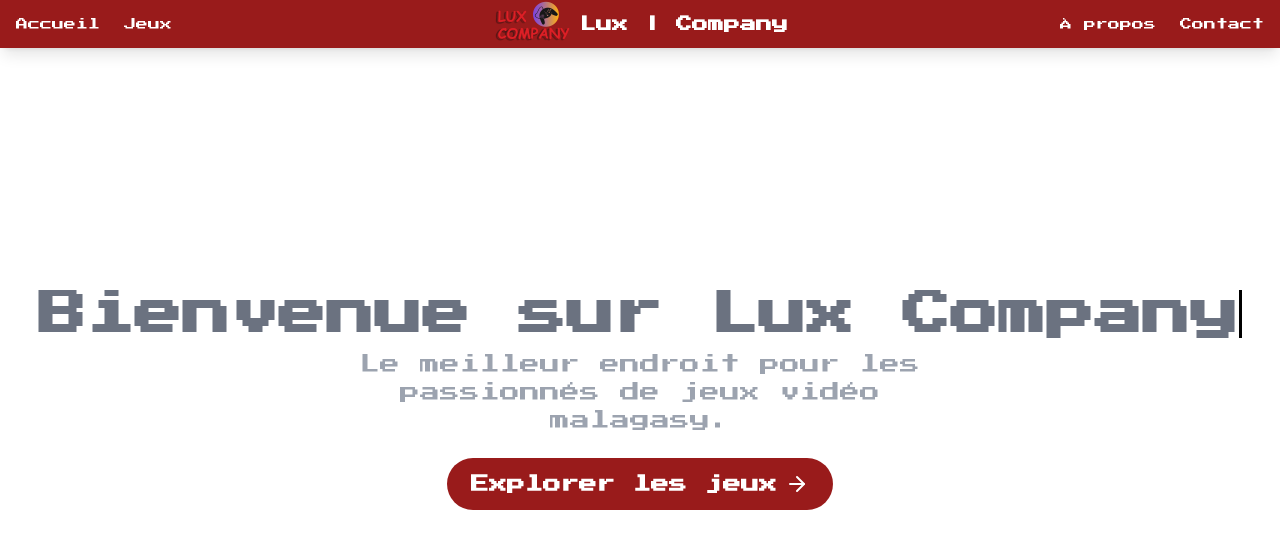
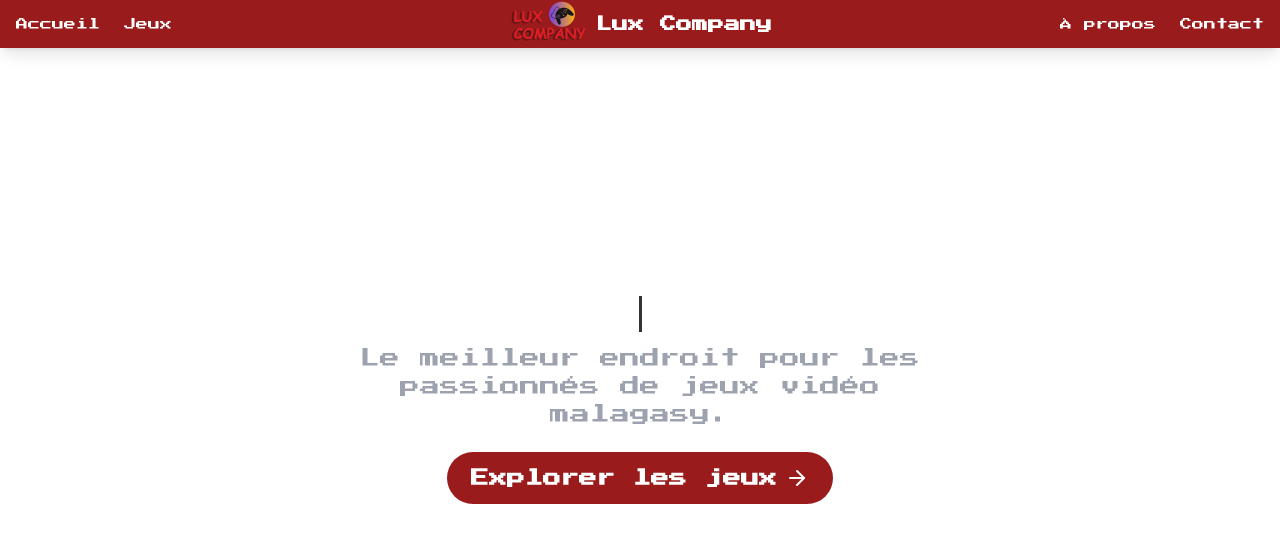
Before and after one commit to Lux-Company-all-projects/luxcompany_website, an Angular app in the folder frontend-lux/: page / in a window 1280 px wide. Shown: the top 548 px of the page. Built offline with nearby package versions, Linux system fonts and the light colour scheme.

Commit message:
chore : stylish navbar

```diff
--- a/frontend-lux/src/app/features/home/home.component.html
+++ b/frontend-lux/src/app/features/home/home.component.html
@@ -1,7 +1,7 @@
 <section
   class="min-h-screen flex flex-col items-center justify-center text-center px-6 bg-white text-white"
 >
-  <h1 class="text-xl sm:text-4xl md:text-5xl font-extrabold text-gray-500 typing-animation">
+  <h1 class="text-xl sm:text-2xl md:text-3xl font-extrabold text-gray-500 animate-typing">
     Bienvenue sur Lux Company
   </h1>
   <p class="text-gray-400 mt-3 text-base sm:text-lg md:text-xl max-w-xl">
--- a/frontend-lux/src/app/features/home/home.component.scss
+++ b/frontend-lux/src/app/features/home/home.component.scss
@@ -1,22 +1,29 @@
 @keyframes typing {
-  from {
+  0% {
     width: 0;
   }
-  to {
-    width: 100%;
+  100% {
+    width: 60%;
   }
 }
 
-.typing-animation {
+.animate-typing {
   display: inline-block;
   overflow: hidden;
   white-space: nowrap;
-  border-right: 3px solid #000;
-  animation: typing 4s steps(40) 1s forwards;
+  border-right: 3px solid #333;
+  animation: typing 5s steps(30) 1s 1 normal both, blink 0.75s step-end infinite;
 }
 
+@keyframes blink {
+  50% {
+    border-color: transparent;
+  }
+}
+
+
 @media (max-width: 640px) {
-  .typing-animation {
+  .animate-typing {
     animation: none;
     display: inline;
     white-space: normal;
--- a/frontend-lux/src/app/shared/navbar/navbar.component.html
+++ b/frontend-lux/src/app/shared/navbar/navbar.component.html
@@ -12,7 +12,7 @@
     class="absolute left-1/2 transform -translate-x-1/2 flex items-center space-x-2 cursor-pointer"
   >
     <img src="/logo-no-background.png" alt="Lux | Company logo" class="w-20 " />
-    <span class="text-base font-semibold text-white">Lux | Company</span>
+    <span class="text-base font-semibold text-white">Lux Company</span>
   </div>
 
   <div class="hidden md:flex items-center space-x-6">
```
